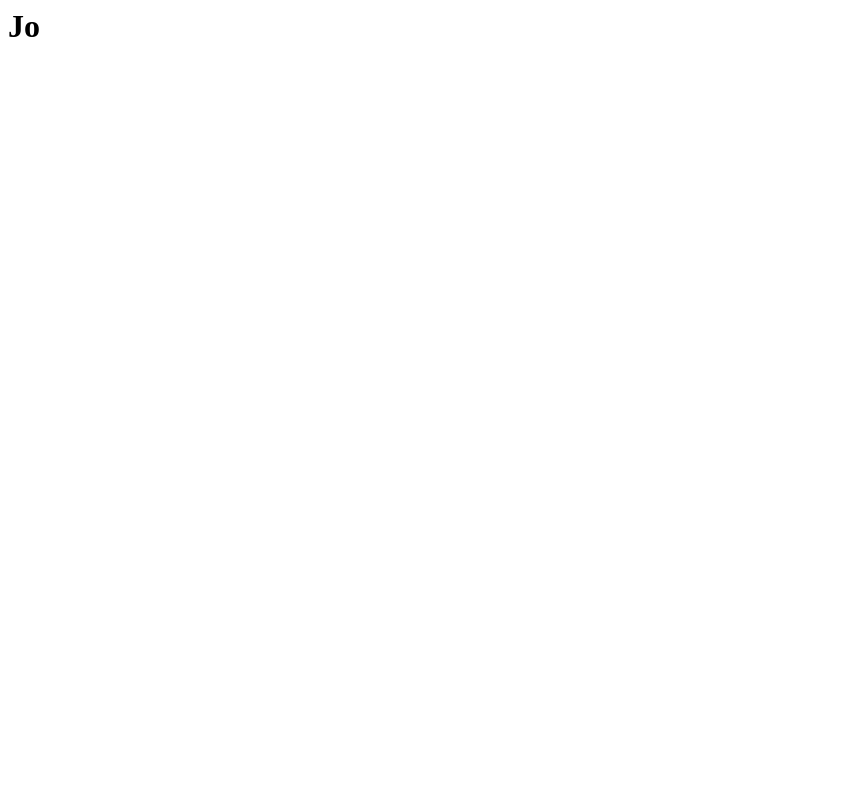
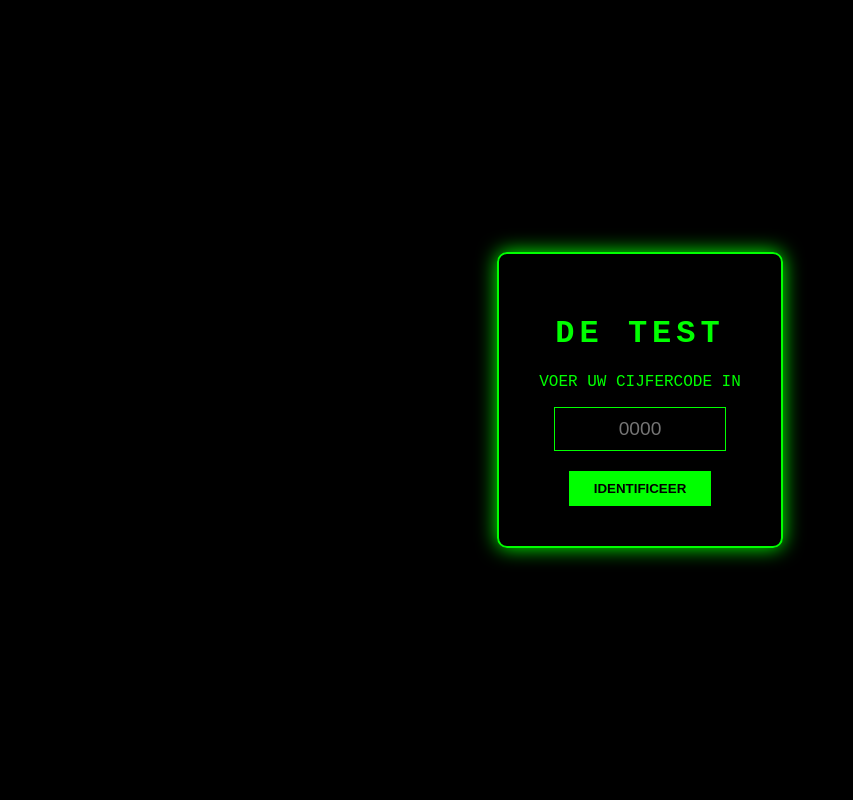
Before and after one commit to Lemmingmcgijs/Wie-is-de-mol, a PHP site: page / in a window 1280 px wide. Before the commit the part shown is almost empty. Shown: the whole page, without its empty margins (0-853 px from the left). Run offline with PHP 8.4, Linux system fonts and the light colour scheme.

Commit message:
Inlog pagina & begonnen met test pagina

```diff
--- /dev/null
+++ b/css.css
@@ -0,0 +1,66 @@
+/* #region algemeen */
+body {
+
+}
+/* #endregion */
+/* #region index */
+.index{
+    body {
+        background-color: black;
+        color:lime;
+        justify-content: center;
+        align-items: center;
+        display: flex;
+        font-family: 'Courier New', Courier, monospace;
+        height: 100vh;
+        margin:0;
+    }
+
+    .container {
+        border: 2px solid lime;
+        border-radius: 10px;
+        box-shadow: 0 0 20px lime;
+        padding: 40px;
+        text-align: center;
+    }
+
+    input {
+        border: 1px solid lime;
+        outline:none;
+        background-color: black;
+        color: lime;
+        padding: 10px;
+        font-size: 1.2em;
+        width: 150px;
+        text-align: center;
+    }
+
+    button {
+        background-color: lime;
+        color: black;
+        padding: 10px 25px;
+        border: none;
+        font-weight: bold;
+        margin-top: 20px;
+        transition: 0.3s;
+        cursor: pointer;
+    }
+
+    button:hover {
+        background-color: #008800;
+        color: white;
+    }
+
+    h1 {
+        letter-spacing: 5px;
+    }
+}
+/* #endregion */
+/* #region test */
+.test {
+    body {
+        background-color: black;
+        color: white;
+    }
+}
+/* #endregion */
--- /dev/null
+++ b/head.php
@@ -0,0 +1,5 @@
+<head>
+    <title>Wie is de mol?</title>
+    <link rel="icon" href="assets/logo.jpg">
+    <link rel="stylesheet" href="css.css">
+</head>
--- a/index.php
+++ b/index.php
@@ -1,8 +1,17 @@
-<html>
-    <head>
-        <title>Wie is de mol?</title>
-    </head>
+<!DOCTYPE html>
+<html class="index">
+    <?php
+        include("head.php");
+    ?>
     <body>
-        <h1>Jo</h1>
+        <div class="container">
+            <h1>DE TEST</h1>
+            <p>VOER UW CIJFERCODE IN</p>
+            <form action="test.php" method="post">
+                <input name="code" type="text" placeholder="0000" required autofocus maxlength="4">
+                <br>
+                <button type="submit">IDENTIFICEER</button>
+            </form>
+        </div>
     </body>
 </html>
```
Also changed, not shown: test.php (added, +9 -0 lines), assets/logo.jpg (added).
